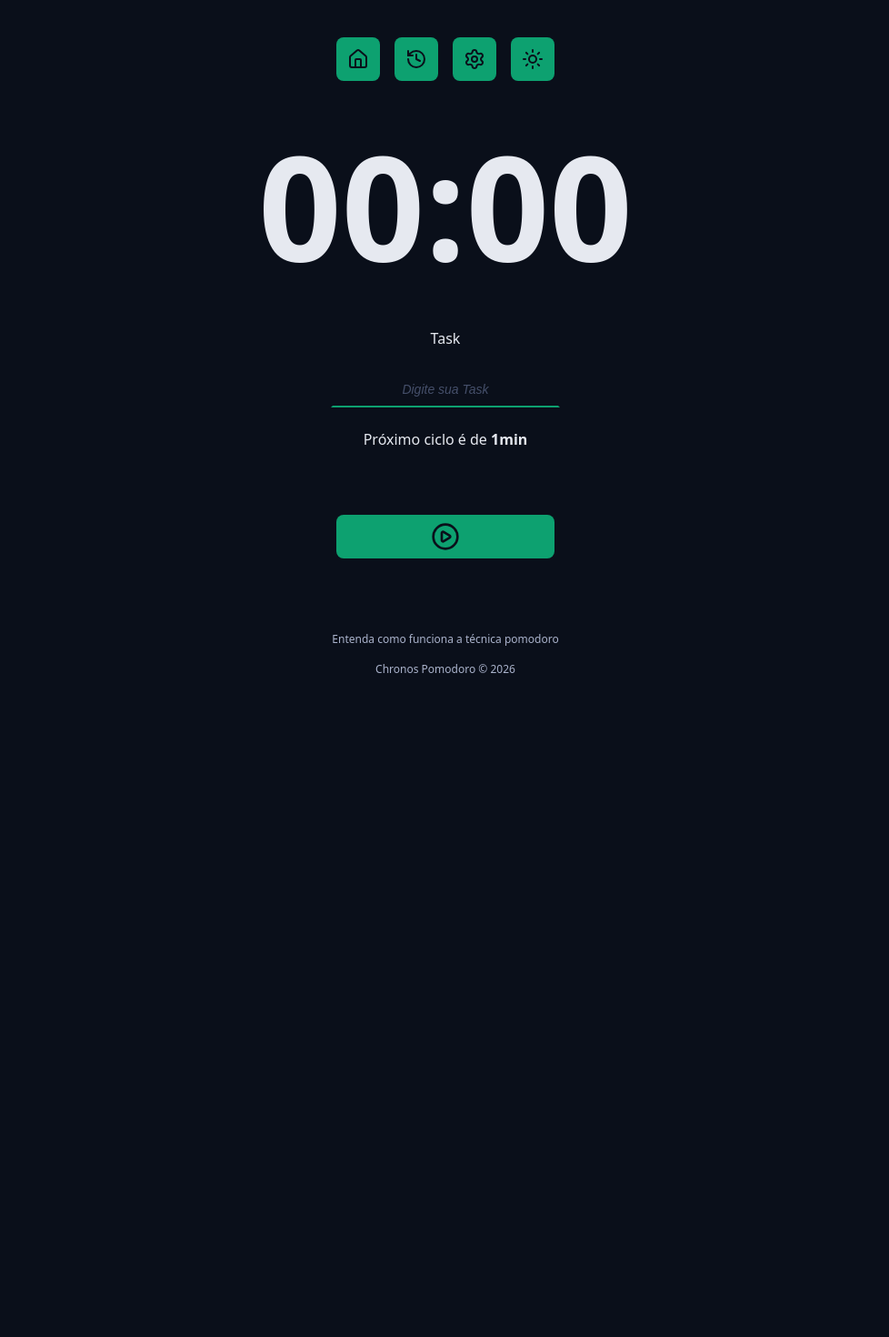
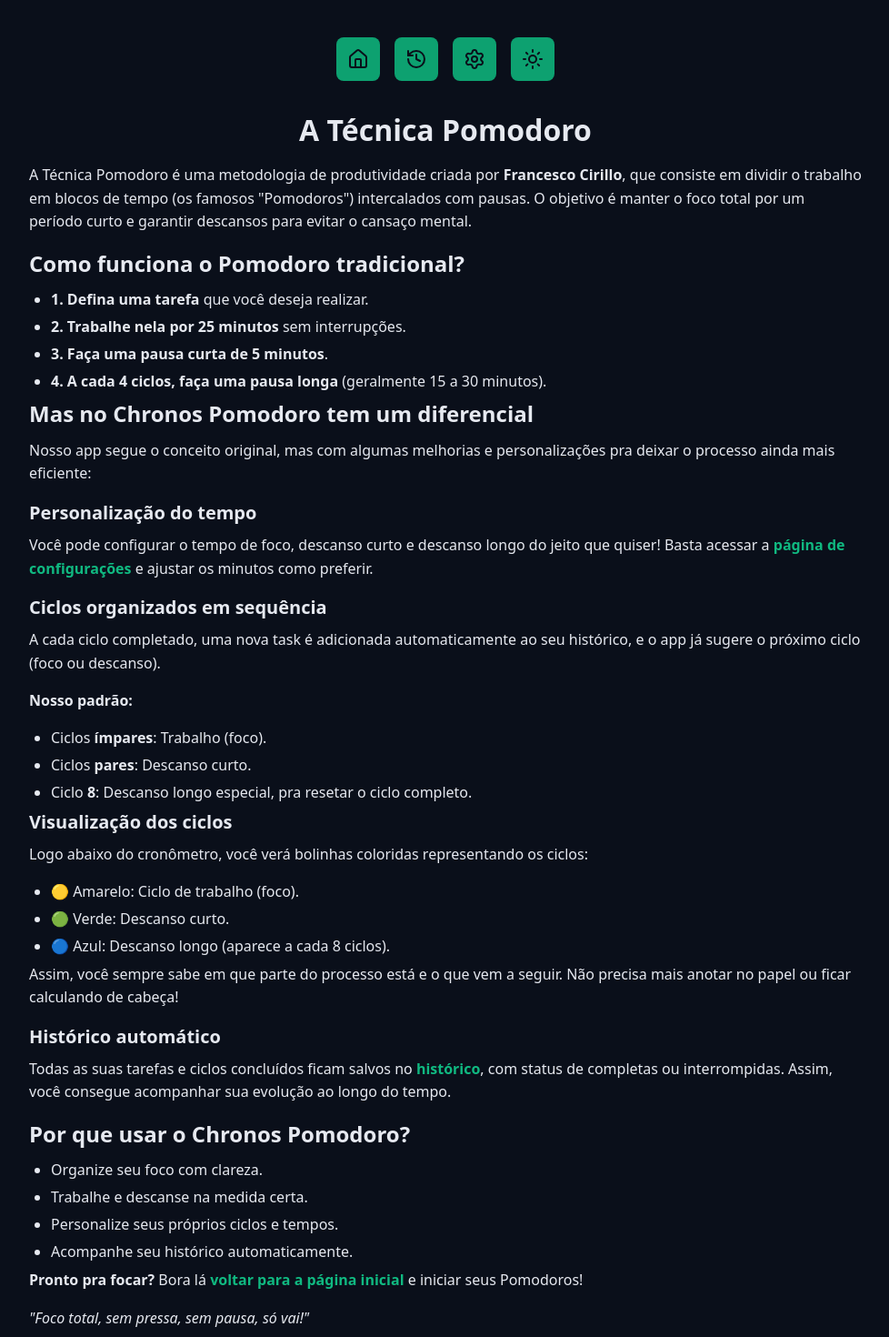
Before and after one commit to othigasdev/chronos-pomodoro, a React (Vite) app: page /about-pomodoro in a window 1280 px wide. Shown: the part 180-1650 px from the top of the page at 91% size, without its empty margins (150-1128 px from the left). Before the commit the page ends 956 px from the top, so only its background shows below. Built offline with nearby package versions, Linux system fonts and the light colour scheme.

Commit message:
add router component and routers for each page + add link component

```diff
--- a/package.json
+++ b/package.json
@@ -13,6 +13,7 @@
     "lucide-react": "^1.70.0",
     "react": "^19.3.1",
     "react-dom": "^19.3.1",
+    "react-router": "^8.5.2",
     "react-toastify": "^11.2.0"
   },
   "devDependencies": {
--- a/src/App.tsx
+++ b/src/App.tsx
@@ -1,17 +1,17 @@
-import { Home } from './pages/Home'
 import { TaskContextProvider } from './contexts/TaskContext/TaskContextProvider'
+import { MessagesContainer } from './components/MessagesContainer'
 
 
 import './styles/theme.css'
 import './styles/global.css'
-import { MessagesContainer } from './components/MessagesContainer'
+import { MainRouter } from './routers/MainRouter'
 
 export function App() {
 
     return (
         <TaskContextProvider>
             <MessagesContainer>
-                <Home/>
+                <MainRouter />
             </MessagesContainer>
         </TaskContextProvider>
     )
--- a/src/components/Footer/index.tsx
+++ b/src/components/Footer/index.tsx
@@ -1,10 +1,11 @@
+import { RouterLink } from '../RouterLink'
 import styles from './styles.module.css'
 
 export function Footer() {
     return (
     <footer className={styles.footer}>
-        <a href="">Entenda como funciona a técnica pomodoro</a>
-        <a href="">Chronos Pomodoro &copy; {new Date().getFullYear()}</a>
+        <RouterLink href="/about-pomodoro">Entenda como funciona a técnica pomodoro</RouterLink>
+        <RouterLink href="/">Chronos Pomodoro &copy; {new Date().getFullYear()}</RouterLink>
     </footer>
     )
 }
--- a/src/components/Logo/index.tsx
+++ b/src/components/Logo/index.tsx
@@ -1,13 +1,14 @@
 import { TimerIcon } from 'lucide-react'
 import styles from './styles.module.css'
+import { RouterLink } from '../RouterLink'
 
 export function Logo() {
     return (
     <div className={styles.logo}>
-        <a className={styles.logoLink} href="#">
+        <RouterLink className={styles.logoLink} href="/">
              <TimerIcon/>
              <span>Chronos</span>
-        </a>
+        </RouterLink>
     </div>
     )
 }
--- a/src/components/Menu/index.tsx
+++ b/src/components/Menu/index.tsx
@@ -1,6 +1,7 @@
 import { HistoryIcon, HouseIcon, MoonIcon, SettingsIcon, SunIcon } from 'lucide-react'
 import styles from './styles.module.css'
 import { useEffect, useState } from 'react'
+import { RouterLink } from '../RouterLink'
 
 type AvailableThemes = "dark" | "light"
 
@@ -30,15 +31,15 @@ export function Menu() {
 
      return (
     <nav className={styles.menu}>
-        <a className={styles.menuLink} href="#" aria-label="Ir para a Home" title="Ir para a Home">
+        <RouterLink className={styles.menuLink} href="/" aria-label="Ir para a Home" title="Ir para a Home">
              <HouseIcon/>
-        </a>
-        <a className={styles.menuLink} href="#" aria-label="Ver Histórico" title="Ver Histórico">
+        </RouterLink>
+        <RouterLink className={styles.menuLink} href="/history" aria-label="Ver Histórico" title="Ver Histórico">
              <HistoryIcon/>
-        </a>
-        <a className={styles.menuLink} href="#" aria-label="Configurações" title="Configurações">
+        </RouterLink>
+        <RouterLink className={styles.menuLink} href="/settings" aria-label="Configurações" title="Configurações">
              <SettingsIcon/>
-        </a>
+        </RouterLink>
         <a className={styles.menuLink} href="#" aria-label="Mudar Tema" title="Mudar Tema" onClick={handleThemeChange}>
              {nextThemeIcon[theme]}
         </a>
--- /dev/null
+++ b/src/components/RouterLink/index.tsx
@@ -0,0 +1,14 @@
+import { Link } from 'react-router';
+
+type RouterLinkProps = {
+    children: React.ReactNode
+    href: string
+} & React.ComponentProps<'a'>
+
+export function RouterLink({ children, href, ...props }: RouterLinkProps) {
+    return (
+        <Link to={href} {...props}>
+            {children}
+        </Link>
+    )
+}
--- a/src/pages/AboutPomodoro/index.tsx
+++ b/src/pages/AboutPomodoro/index.tsx
@@ -1,6 +1,7 @@
 import { Container } from '../../components/Container';
 import { GenericHtml } from '../../components/GenericHtml';
 import { Heading } from '../../components/Heading';
+import { RouterLink } from '../../components/RouterLink';
 import { MainTemplate } from '../../templates/MainTemplate';
 
 export function AboutPomodoro() {
@@ -48,7 +49,7 @@ export function AboutPomodoro() {
           <p>
             Você pode configurar o tempo de foco, descanso curto e descanso
             longo do jeito que quiser! Basta acessar a{' '}
-            <a href='/settings'>página de configurações</a> e ajustar os minutos
+            <RouterLink href='/settings'>página de configurações</RouterLink> e ajustar os minutos
             como preferir.
           </p>
 
@@ -94,7 +95,7 @@ export function AboutPomodoro() {
           <h3>Histórico automático</h3>
           <p>
             Todas as suas tarefas e ciclos concluídos ficam salvos no{' '}
-            <a href='/history'>histórico</a>, com status de completas ou
+            <RouterLink href='/history'>histórico</RouterLink>, com status de completas ou
             interrompidas. Assim, você consegue acompanhar sua evolução ao longo
             do tempo.
           </p>
@@ -109,7 +110,7 @@ export function AboutPomodoro() {
 
           <p>
             <strong>Pronto pra focar?</strong> Bora lá{' '}
-            <a href='/'>voltar para a página inicial</a> e iniciar seus
+            <RouterLink href='/'>voltar para a página inicial</RouterLink> e iniciar seus
             Pomodoros!
           </p>
 
--- a/src/pages/NotFound/index.tsx
+++ b/src/pages/NotFound/index.tsx
@@ -1,6 +1,7 @@
 import { Container } from '../../components/Container';
 import { GenericHtml } from '../../components/GenericHtml';
 import { Heading } from '../../components/Heading';
+import { RouterLink } from '../../components/RouterLink';
 import { MainTemplate } from '../../templates/MainTemplate';
 
 export function NotFound() {
@@ -16,8 +17,8 @@ export function NotFound() {
           </p>
           <p>
             Mas calma, você não está perdido no espaço (ainda). Dá pra voltar em
-            segurança para a <a href='/'>página principal</a> ou{' '}
-            <a href='/history'>para o histórico</a> — ou pode ficar por aqui e
+            segurança para a <RouterLink href='/'>página principal</RouterLink> ou{' '}
+            <RouterLink href='/history'>para o histórico</RouterLink> — ou pode ficar por aqui e
             fingir que achou uma página secreta que só os exploradores mais
             legais conseguem acessar.
           </p>
--- /dev/null
+++ b/src/routers/MainRouter/index.tsx
@@ -0,0 +1,28 @@
+import { BrowserRouter, Route, Routes, useLocation } from "react-router";
+import { Home } from "../../pages/Home";
+import { AboutPomodoro } from "../../pages/AboutPomodoro";
+import { NotFound } from "../../pages/NotFound";
+import { useEffect } from "react";
+
+function ScrollToTop() {
+    const {pathname} = useLocation()
+
+    useEffect(() => {
+        window.scrollTo({top: 0, behavior: "smooth"})
+    }, [pathname])
+
+    return null
+}
+
+export function MainRouter() {
+    return (
+        <BrowserRouter>
+            <Routes>
+                <Route path="/" element={<Home/>} />
+                <Route path="/about-pomodoro" element={<AboutPomodoro/>} />
+                <Route path="*" element={<NotFound/>} />
+            </Routes>
+            <ScrollToTop/>
+        </BrowserRouter>
+    )
+}
```
Also changed, not shown: 1 other file (tests, documents, lock files or other folders).
